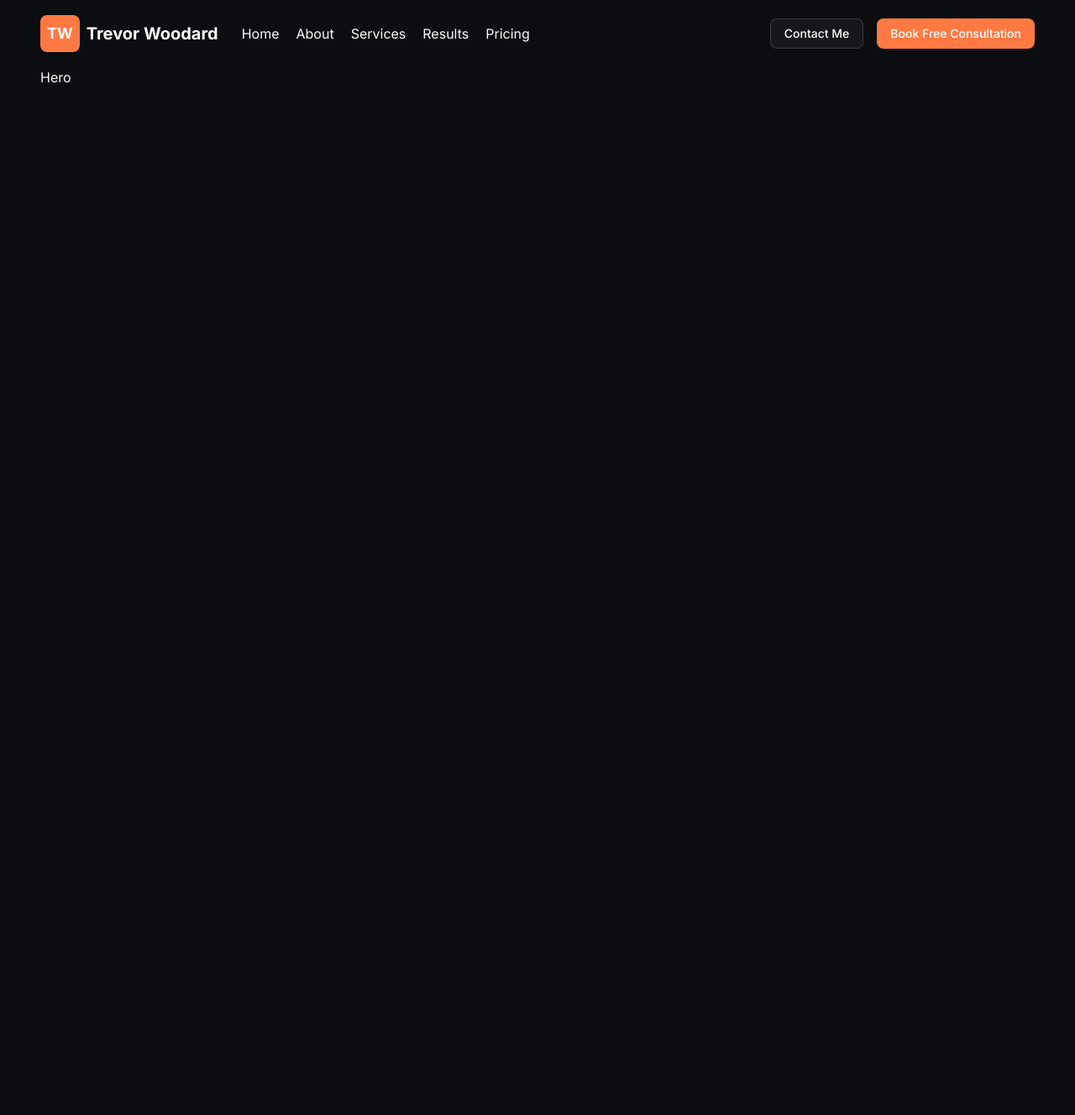
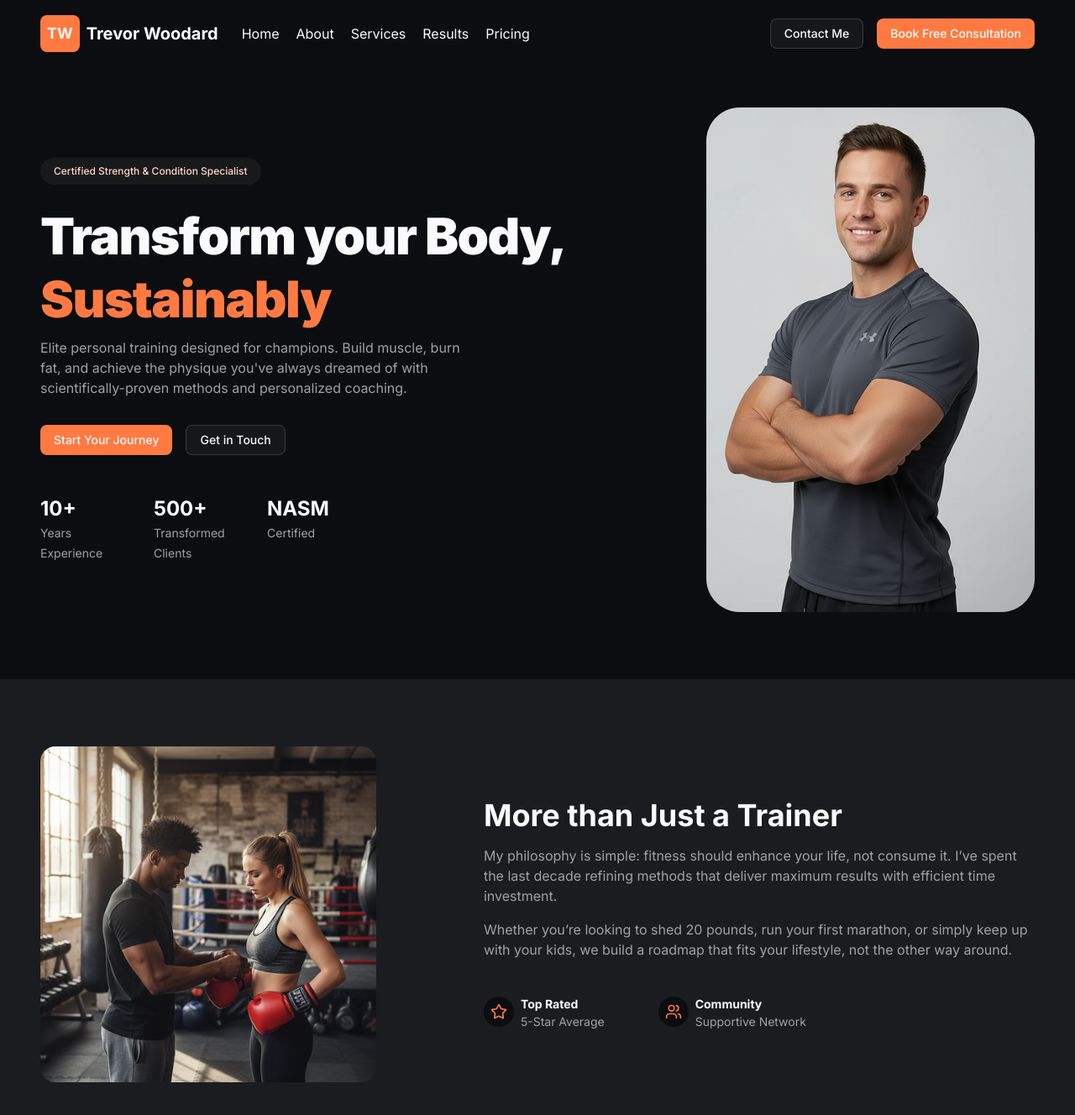
Before and after one commit to d-zucho/trevor-002, a Next.js app: page / in a window 1280 px wide. Shown: the top 1328 px of the page at 84% size. Before the commit the page ends 800 px from the top, so only its background shows below. Built offline with nearby package versions, Linux system fonts and the light colour scheme.

Commit message:
add about section

```diff
--- a/app/globals.css
+++ b/app/globals.css
@@ -9,6 +9,8 @@ body {
 @theme inline {
   --color-background: var(--background);
   --color-foreground: var(--foreground);
+  --color-muted-bg: var(--muted-background);
+  --color-secondary-foreground: var(--secondary-foreground);
   --font-sans: var(--font-geist-sans);
   --font-mono: var(--font-geist-mono);
   --color-sidebar-ring: var(--sidebar-ring);
@@ -39,6 +41,7 @@ body {
   --color-popover-foreground: var(--popover-foreground);
   --color-popover: var(--popover);
   --color-card-foreground: var(--card-foreground);
+
   --color-card: var(--card);
   --radius-sm: calc(var(--radius) - 4px);
   --radius-md: calc(var(--radius) - 2px);
@@ -52,6 +55,7 @@ body {
 :root {
   --radius: 0.625rem;
   --background: oklch(1 0 0);
+  --muted-background: #1a1c1f;
   --foreground: oklch(0.145 0 0);
   --card: oklch(1 0 0);
   --card-foreground: oklch(0.145 0 0);
@@ -86,6 +90,7 @@ body {
 }
 
 .dark {
+  --muted-background: #1a1c1f;
   /* --font-inter: var(--font-inter) */
   --background: #0b0d10;
   --foreground: oklch(0.985 0 0);
@@ -95,9 +100,9 @@ body {
   --popover: oklch(0.205 0 0);
   --popover-foreground: oklch(0.985 0 0);
   --primary: #ff7a42;
-  --primary-foreground: oklch(0.205 0 0);
+  --primary-foreground: oklch(0.985 0 0);
   --secondary: oklch(0.269 0 0);
-  --secondary-foreground: oklch(0.985 0 0);
+  --secondary-foreground: #ffd8c7;
   --muted: oklch(0.269 0 0);
   --muted-foreground: oklch(0.708 0 0);
   --accent: oklch(0.269 0 0);
@@ -121,6 +126,10 @@ body {
   --sidebar-ring: oklch(0.556 0 0);
 }
 
+.section-title {
+  @apply text-3xl md:text-4xl font-bold;
+}
+
 @layer base {
   * {
     @apply border-border outline-ring/50;
--- a/app/layout.tsx
+++ b/app/layout.tsx
@@ -20,9 +20,7 @@ export default function RootLayout({
 }>) {
   return (
     <html lang='en'>
-      <body
-        className={`${inter.variable} antialiased bg-background dark max-w-7xl mx-auto px-2 sm:px-6 md:px-12`}
-      >
+      <body className={`${inter.variable} antialiased bg-background dark`}>
         <Header />
         {children}
       </body>
--- a/app/page.tsx
+++ b/app/page.tsx
@@ -1,3 +1,4 @@
+import About from '@/sections/Home/About'
 import Hero from '@/sections/Home/Hero'
 import Image from 'next/image'
 
@@ -5,6 +6,7 @@ export default function Home() {
   return (
     <div className=''>
       <Hero />
+      <About />
     </div>
   )
 }
--- /dev/null
+++ b/components/MaxWidthWrapper.tsx
@@ -0,0 +1,14 @@
+interface MaxWidthWrapperProps {
+  children: React.ReactNode
+  className?: string
+}
+
+const MaxWidthWrapper = ({ children, className }: MaxWidthWrapperProps) => {
+  return (
+    <div className={`max-w-7xl mx-auto px-2 sm:px-6 md:px-12 ${className}`}>
+      {children}
+    </div>
+  )
+}
+
+export default MaxWidthWrapper
--- a/components/header/index.tsx
+++ b/components/header/index.tsx
@@ -7,7 +7,7 @@ import MobileMenu from './MobileMenu'
 
 const Header = () => {
   return (
-    <header className='h-20 flex items-center'>
+    <header className='h-20 flex items-center max-w-7xl mx-auto px-2 sm:px-6 md:px-12'>
       <nav className='flex items-center justify-between w-full'>
         <div className='flex items-center gap-7'>
           <Link href='/' className='flex items-center gap-2 font-bold text-lg'>
@@ -43,7 +43,7 @@ const Header = () => {
             href={'/contact'}
             className={buttonVariants({
               variant: 'default',
-              className: 'text-white',
+              className: 'text-white max-lg:hidden',
             })}
           >
             Book Free Consultation
--- a/constants/index.ts
+++ b/constants/index.ts
@@ -1,4 +1,6 @@
 import { TNav_Item } from '@/lib/types'
+import { Star, Users } from 'lucide-react'
+import { title } from 'process'
 
 export const NAV_LINKS: TNav_Item[] = [
   { label: 'Home', href: '/' },
@@ -53,3 +55,31 @@ export const SOCIALS = [
     icon: '/mail.svg',
   },
 ]
+
+export const HERO_CARDS = [
+  {
+    title: '10+',
+    subtitle: 'Years Experience',
+  },
+  {
+    title: '500+',
+    subtitle: 'Transformed Clients',
+  },
+  {
+    title: 'NASM',
+    subtitle: 'Certified',
+  },
+]
+
+export const HOME_ABOUT_STATS = [
+  {
+    icon: Star,
+    title: 'Top Rated',
+    info: '5-Star Average',
+  },
+  {
+    icon: Users,
+    title: 'Community',
+    info: 'Supportive Network',
+  },
+]
--- /dev/null
+++ b/sections/Home/About.tsx
@@ -0,0 +1,69 @@
+import MaxWidthWrapper from '@/components/MaxWidthWrapper'
+import { HOME_ABOUT_STATS } from '@/constants'
+import Image from 'next/image'
+
+const About = () => {
+  return (
+    <section className='bg-muted-bg max-w-screen py-20'>
+      <MaxWidthWrapper>
+        <div className='flex flex-col items-center sm:flex-row gap-10'>
+          <div className='lg:flex-1 max-w-full w-112.5'>
+            <div className='sm:h-100 rounded-2xl overflow-hidden mx-auto sm:mx-0 lg:size-100'>
+              <h2 className='section-title text-center sm:hidden mb-10'>
+                More than Just a Trainer
+              </h2>
+              <Image
+                src={'/images/HomeAbout.png'}
+                alt=''
+                width={300}
+                height={600}
+                className='w-full object-cover object-center h-full'
+              />
+            </div>
+          </div>
+          <div className='text-center sm:text-left mx-auto'>
+            <h2 className='section-title max-sm:hidden'>
+              More than Just a Trainer
+            </h2>
+            <div className='text-muted-foreground flex flex-col gap-4 mt-4 max-sm:max-w-md max-w-lg lg:max-w-prose'>
+              <p className='mx-auto'>
+                My philosophy is simple: fitness should enhance your life, not
+                consume it. I’ve spent the last decade refining methods that
+                deliver maximum results with efficient time investment.
+              </p>
+              <p>
+                Whether you’re looking to shed 20 pounds, run your first
+                marathon, or simply keep up with your kids, we build a roadmap
+                that fits your lifestyle, not the other way around.
+              </p>
+            </div>
+
+            <div className='flex flex-wrap max-sm:justify-center gap-5 mt-10 mx-auto sm:mx-0 md:max-w-sm md:justify-between'>
+              {HOME_ABOUT_STATS.map((stat, index) => {
+                const Icon = stat.icon
+                return (
+                  <div
+                    key={index}
+                    className='flex shrink-0 items-center gap-2 w-fit'
+                  >
+                    <div className='p-2 rounded-full bg-background flex items-center justify-center'>
+                      <Icon className='inline-block w-5 h-5 text-primary' />
+                    </div>
+                    <div className='text-left'>
+                      <span className='font-bold text-sm'>{stat.title}</span>
+                      <p className='text-muted-foreground text-sm'>
+                        {stat.info}
+                      </p>
+                    </div>
+                  </div>
+                )
+              })}
+            </div>
+          </div>
+        </div>
+      </MaxWidthWrapper>
+    </section>
+  )
+}
+
+export default About
--- a/sections/Home/Hero.tsx
+++ b/sections/Home/Hero.tsx
@@ -1,5 +1,78 @@
+import MaxWidthWrapper from '@/components/MaxWidthWrapper'
+import { buttonVariants } from '@/components/ui/button'
+import { HERO_CARDS } from '@/constants'
+import Image from 'next/image'
+import Link from 'next/link'
+
 const Hero = () => {
-  return <section className='hero'>Hero</section>
+  return (
+    <section className='hero pb-20'>
+      <MaxWidthWrapper>
+        <div className='mt-12 flex flex-col sm:flex-row justify-between items-center gap-2'>
+          {/* HERO CONTAINER */}
+          {/* LEFT */}
+          <div>
+            {/* BADGE */}
+            <div className='hidden sm:block bg-secondary/50 w-fit rounded-full px-4 py-2 text-xs font-medium text-secondary-foreground'>
+              Certified Strength & Condition Specialist
+            </div>
+            <div className='flex flex-col sm:mt-6 mt-10 gap-2 text-center sm:text-left'>
+              <h1 className='font-black tracking-tight text-4xl md:text-[40px] lg:text-6xl leading-tight'>
+                Transform your Body,
+                <span className='block text-primary'>Sustainably</span>
+              </h1>
+              <p className='text-muted-foreground max-w-lg'>
+                Elite personal training designed for champions. Build muscle,
+                burn fat, and achieve the physique you've always dreamed of with
+                scientifically-proven methods and personalized coaching.
+              </p>
+              <div className='flex gap-4 mt-6 flex-row justify-center items-center sm:justify-start'>
+                <Link
+                  href={'/'}
+                  className={buttonVariants({
+                    variant: 'default',
+                    className: '',
+                  })}
+                >
+                  Start Your Journey
+                </Link>
+                <Link
+                  href={'/'}
+                  className={buttonVariants({
+                    variant: 'outline',
+                    className: '',
+                  })}
+                >
+                  Get in Touch
+                </Link>
+              </div>
+            </div>
+            <div className='flex gap-15 mt-12 '>
+              {/* STATISTICS */}
+              {HERO_CARDS.map((stat, index) => (
+                <div key={index} className='max-w-18.75'>
+                  <h3 className='text-2xl font-bold'>{stat.title}</h3>
+                  <span className='text-sm text-muted-foreground'>
+                    {stat.subtitle}
+                  </span>
+                </div>
+              ))}
+            </div>
+          </div>
+          {/* RIGHT */}
+          <div className='order-first sm:order-last'>
+            <Image
+              src={'/images/Hero-Image.png'}
+              alt='Trevor Woodard'
+              width={300}
+              height={500}
+              className='max-sm:h-100 sm:w-full mx-auto'
+            />
+          </div>
+        </div>
+      </MaxWidthWrapper>
+    </section>
+  )
 }
 
 export default Hero
```
Also changed, not shown: components/ui/button.tsx (+23 -23 lines), public/images/Hero-Image.png (added), public/images/HomeAbout.png (added).
